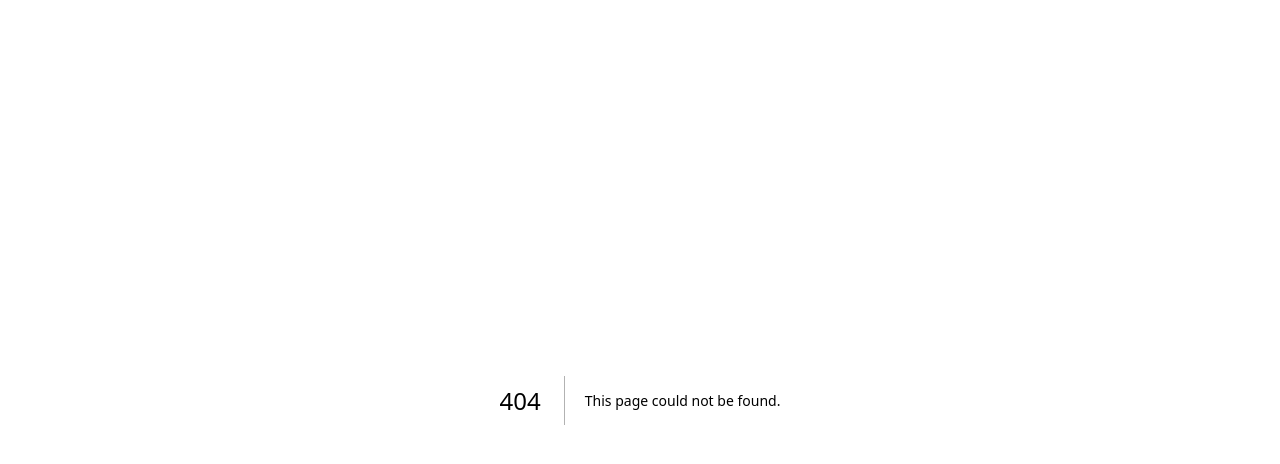
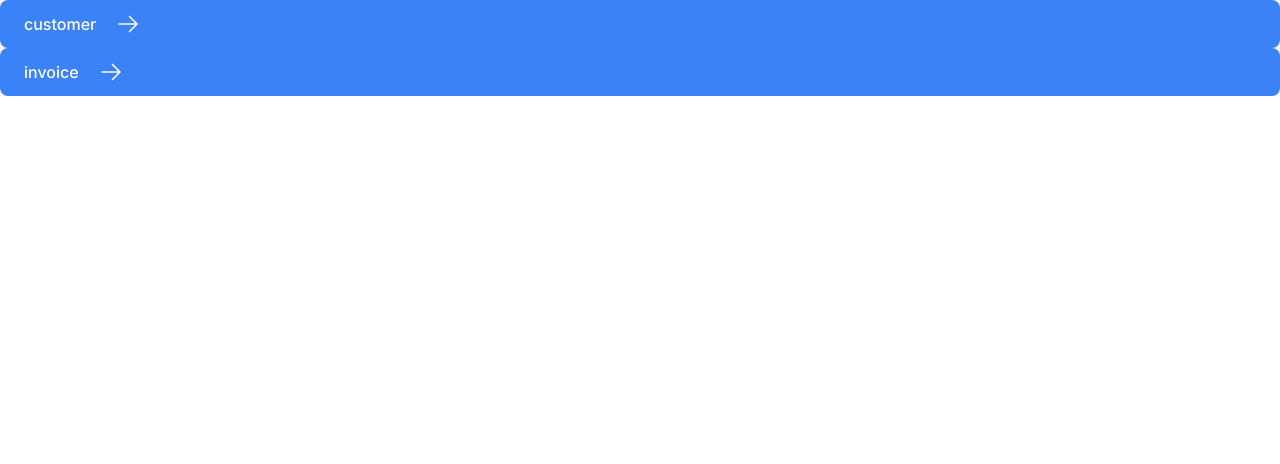
Before and after one commit to qdriven/qa-fe-lessons, a Next.js app in the folder next-lessons/: page /dashboard in a window 1280 px wide. Before the commit this address had no page. Shown: the top 464 px of the page. Built offline with nearby package versions, Linux system fonts and the light colour scheme.

Commit message:
#Step2: Make File Based Router Work

```diff
--- /dev/null
+++ b/next-lessons/src/app/dashboard/customer/page.tsx
@@ -0,0 +1,9 @@
+
+
+export default function Page(){
+    return (
+        <div>
+            <p>Customer Page</p>
+        </div>
+    )
+}
--- /dev/null
+++ b/next-lessons/src/app/dashboard/invoice/page.tsx
@@ -0,0 +1,9 @@
+
+
+export default function Page(){
+    return (
+        <div>
+            <p>Invoice Page</p>
+        </div>
+    )
+}
--- /dev/null
+++ b/next-lessons/src/app/dashboard/layout.tsx
@@ -0,0 +1,12 @@
+
+
+export default function Layout({
+                                   children,
+                               }: Readonly<{
+    children: React.ReactNode;
+}>) {
+    return (<div>
+            {children}
+        </div>
+    );
+}
--- /dev/null
+++ b/next-lessons/src/app/dashboard/page.tsx
@@ -0,0 +1,25 @@
+import Link from "next/link";
+import {ArrowRightIcon} from "@heroicons/react/24/outline";
+
+
+export default function Page(){
+    return (
+        <div>
+            <Link href="/dashboard/customer"
+                  className="flex items-center gap-5 self-start rounded-lg
+                      bg-blue-500 px-6 py-3 text-sm font-medium
+                      text-white transition-colors hover:bg-blue-400 md:text-base"
+            >
+                <span>customer</span> <ArrowRightIcon className="w-5 md:w-6"/>
+            </Link>
+
+            <Link href="/dashboard/invoice"
+                  className="flex items-center gap-5 self-start rounded-lg
+                      bg-blue-500 px-6 py-3 text-sm font-medium
+                      text-white transition-colors hover:bg-blue-400 md:text-base"
+            >
+                <span>invoice</span> <ArrowRightIcon className="w-5 md:w-6"/>
+            </Link>
+        </div>
+    )
+}
--- a/next-lessons/src/app/page.tsx
+++ b/next-lessons/src/app/page.tsx
@@ -8,7 +8,7 @@
 export default function Home() {
     return (
         <main className={`flex min-h-screen flex-col p-6 `}>
-            <div className="flex h-20 shrink-0 items-end rounded-lg bg-blue-500 p-4 md:h-52">
+            <div className="flex h-20 shrink-0 items-end rounded-lg bg-blue-500 p-4 md:h-32">
                 <LessonLogo/>
             </div>
             <div className="mt-4 flex grow flex-col gap-4 md:flex-row">
@@ -21,6 +21,14 @@
                       text-white transition-colors hover:bg-blue-400 md:text-base"
                     >
                         <span>Log In</span> <ArrowRightIcon className="w-5 md:w-6"/>
+                    </Link>
+
+                    <Link href="/dashboard"
+                          className="flex items-center gap-5 self-start rounded-lg
+                      bg-blue-500 px-6 py-3 text-sm font-medium
+                      text-white transition-colors hover:bg-blue-400 md:text-base"
+                    >
+                        <span>Dashboard</span> <ArrowRightIcon className="w-5 md:w-6"/>
                     </Link>
                 </div>
                 <div className="flex items-center justify-center p-6 md:w-3/5 md:px-28 md:py-12">
```
Also changed, not shown: next-lessons/src/app/ui/lesson-log.tsx (line endings or trailing spaces), 4 other files (tests, documents, lock files or other folders).
